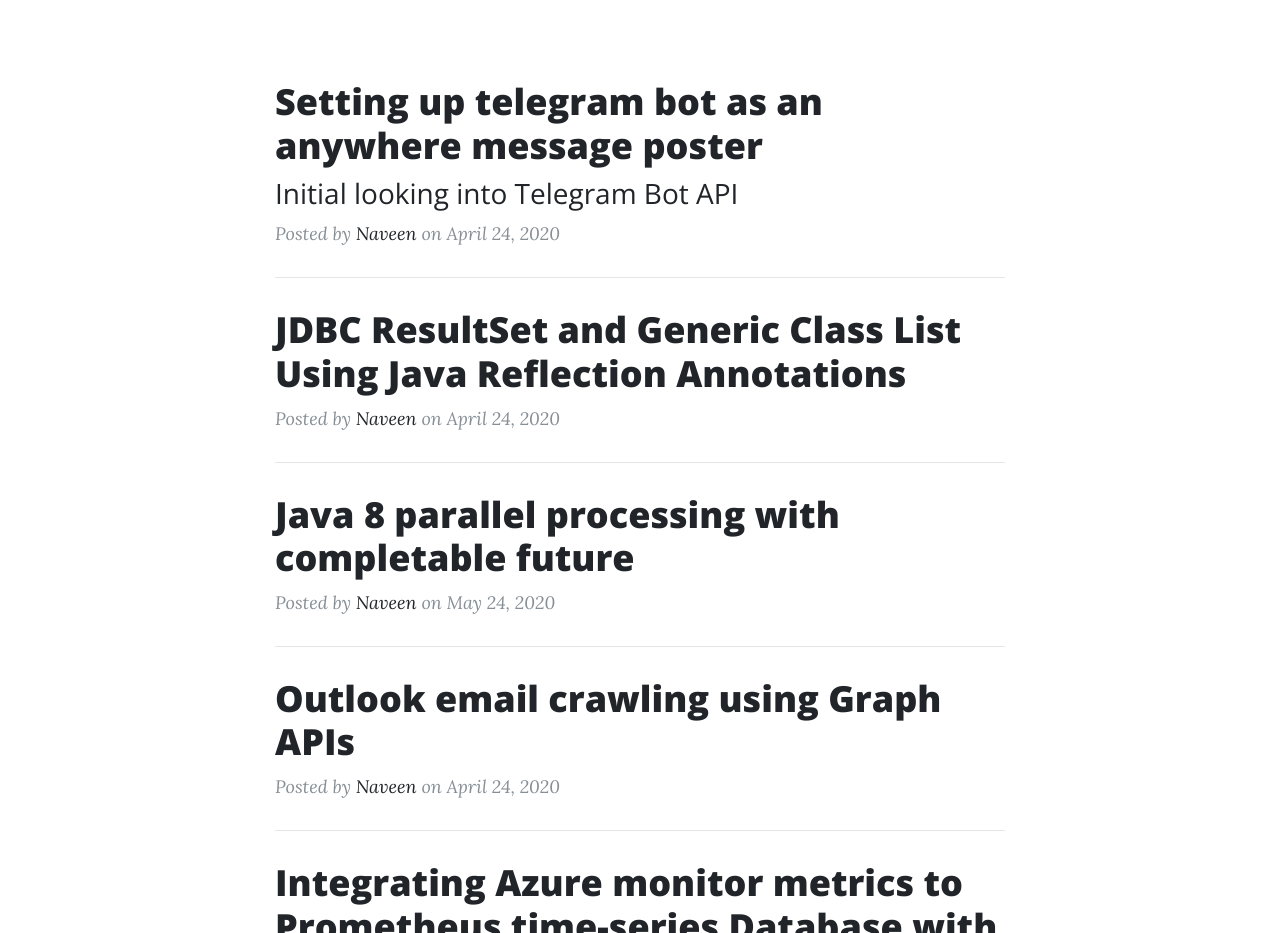
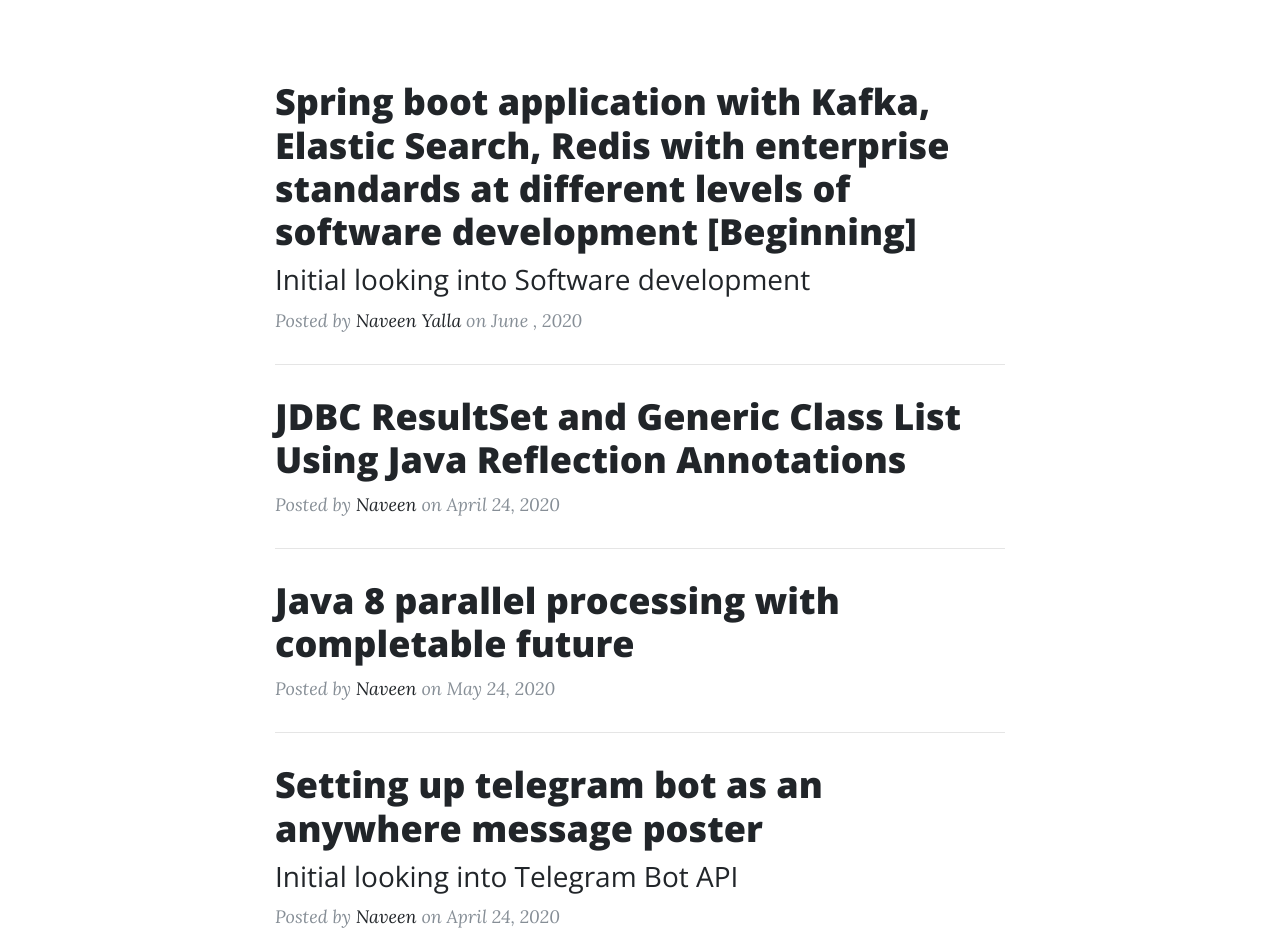
Before and after one commit to nyalla/nyalla.github.io, a website: page index.html in a window 1280 px wide. Shown: the part 532-1465 px from the top of the page. Drawn offline with nearby package versions, Linux system fonts and the light colour scheme.

Commit message:
Update index.html

```diff
--- a/index.html
+++ b/index.html
@@ -71,6 +71,46 @@
   <div class="container">
     <div class="row">
       <div class="col-lg-8 col-md-10 mx-auto">
+
+	  <div class="post-preview">
+          <a href="post8.html">
+            <h2 class="post-title">
+             Spring boot application with Kafka, Elastic Search, Redis with enterprise standards at different levels of software development [Beginning]
+            </h2>
+            <h3 class="post-subtitle">
+              Initial looking into Software development
+            </h3>
+          </a>
+          <p class="post-meta">Posted by
+            <a href="#">Naveen Yalla</a>
+            on June , 2020</p>
+        </div>
+        <hr>
+
+	  <div class="post-preview">
+          <a href="post2.html">
+            <h2 class="post-title">
+              JDBC ResultSet and Generic Class List Using Java Reflection Annotations
+            </h2>
+          </a>
+          <p class="post-meta">Posted by
+            <a href="#">Naveen</a>
+            on April 24, 2020</p>
+        </div>
+        <hr>
+
+		<div class="post-preview">
+          <a href="post7.html">
+            <h2 class="post-title">
+              Java 8 parallel processing with completable future
+            </h2>
+          </a>
+          <p class="post-meta">Posted by
+            <a href="#">Naveen</a>
+            on May 24, 2020</p>
+        </div>
+        <hr>
+
         <div class="post-preview">
           <a href="post1.html">
             <h2 class="post-title">
@@ -86,28 +126,6 @@
         </div>
         <hr>
 
-        <div class="post-preview">
-          <a href="post2.html">
-            <h2 class="post-title">
-              JDBC ResultSet and Generic Class List Using Java Reflection Annotations
-            </h2>
-          </a>
-          <p class="post-meta">Posted by
-            <a href="#">Naveen</a>
-            on April 24, 2020</p>
-        </div>
-        <hr>
-		<div class="post-preview">
-          <a href="post7.html">
-            <h2 class="post-title">
-              Java 8 parallel processing with completable future
-            </h2>
-          </a>
-          <p class="post-meta">Posted by
-            <a href="#">Naveen</a>
-            on May 24, 2020</p>
-        </div>
-        <hr>
 		<div class="post-preview">
           <a href="post3.html">
             <h2 class="post-title">
```
